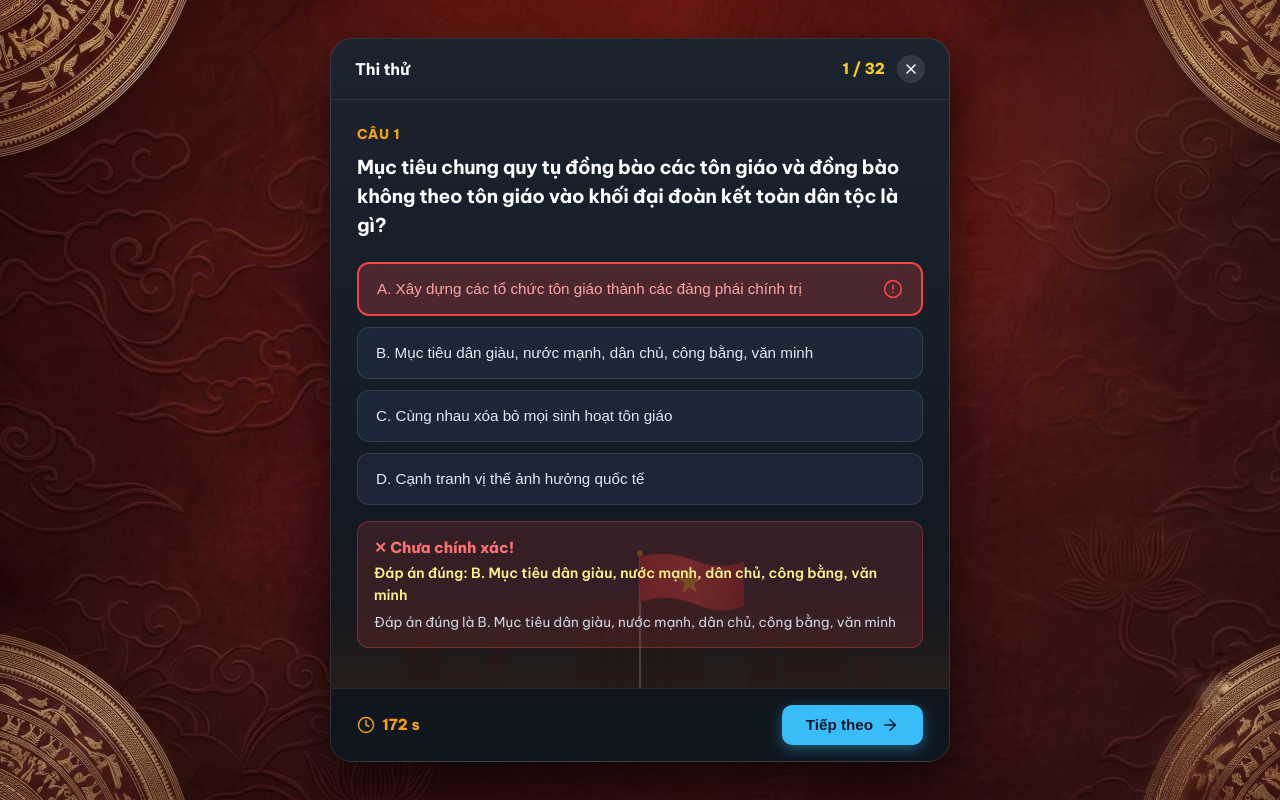
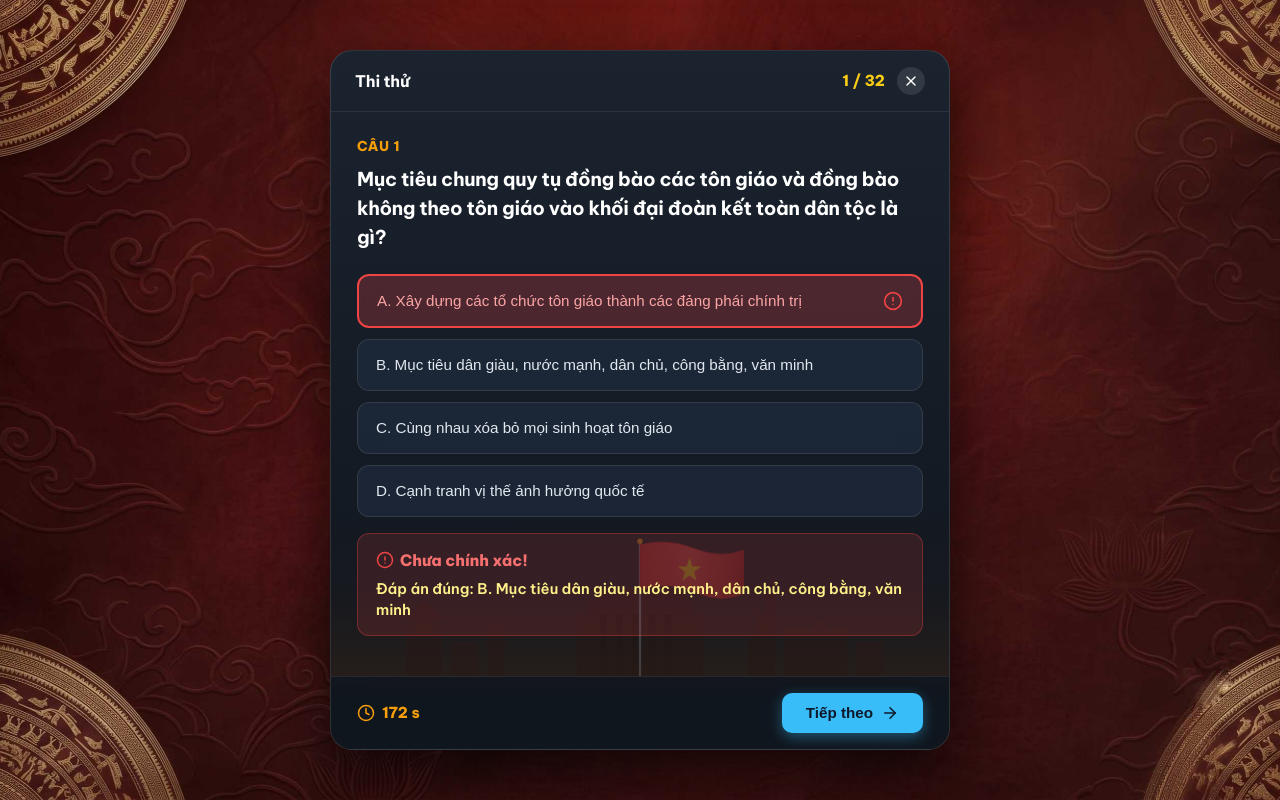
Before and after one commit to iam2ndtony/ArenaGame, a Next.js app: page /practice in a window 1280 px wide. Both pictures are taken after a click on the button 640 px from the left and 356 px from the top of the page. Built offline with nearby package versions, Linux system fonts and the light colour scheme.

Commit message:
fix: show only 'Chính xác!' on correct and display matched mixed letter on wrong answer

```diff
--- a/src/app/practice/page.tsx
+++ b/src/app/practice/page.tsx
@@ -120,9 +120,12 @@ export default function PracticePage() {
   };
 
   const letters = ['A', 'B', 'C', 'D'];
-  const isCorrect = selectedOption !== null ? selectedOption === currentQ.correctIndex : null;
-  const correctLetter = letters[currentQ.correctIndex] || '';
-  const correctAnswerText = `${correctLetter ? `${correctLetter}. ` : ''}${currentQ.options[currentQ.correctIndex] || ''}`;
+  const isCorrect = selectedOption !== null && currentQ ? selectedOption === currentQ.correctIndex : null;
+  const correctLetter = currentQ ? letters[currentQ.correctIndex] || '' : '';
+  const rawOptionText = currentQ ? currentQ.options[currentQ.correctIndex] || '' : '';
+  const correctAnswerText = rawOptionText.startsWith(`${correctLetter}.`)
+    ? rawOptionText
+    : `${correctLetter ? `${correctLetter}. ` : ''}${rawOptionText}`;
 
   return (
     <div style={{ minHeight: '100vh', display: 'flex', alignItems: 'center', justifyContent: 'center', padding: '24px 16px' }}>
@@ -137,7 +140,7 @@ export default function PracticePage() {
         isAnswered={isAnswered}
         isCorrect={isCorrect}
         correctAnswerText={correctAnswerText}
-        explanation={currentQ.explanation}
+        explanation={!isCorrect && currentQ.explanation && !currentQ.explanation.startsWith('Đáp án đúng') ? currentQ.explanation : undefined}
         countdownSeconds={timerSeconds}
         onNext={handleNext}
         onClose={() => router.push('/')}
--- a/src/components/QuestionCard.tsx
+++ b/src/components/QuestionCard.tsx
@@ -214,33 +214,63 @@ export default function QuestionCard({
           })}
         </div>
 
-        {/* Answer Explanation & Correct Answer box when answered */}
+        {/* Answer Feedback box when answered */}
         {isAnswered && (
           <div style={{
             background: isCorrect ? 'rgba(16, 185, 129, 0.15)' : 'rgba(239, 68, 68, 0.15)',
             border: isCorrect ? '1px solid rgba(16, 185, 129, 0.35)' : '1px solid rgba(239, 68, 68, 0.35)',
             borderRadius: '12px',
-            padding: '14px 16px',
+            padding: '14px 18px',
             marginBottom: '20px',
             position: 'relative',
             zIndex: 2,
           }}>
+            {isCorrect ? (
               <div style={{
                 fontWeight: '800',
-              fontSize: '0.95rem',
-              color: isCorrect ? '#34d399' : '#f87171',
-              marginBottom: '4px',
+                fontSize: '1.05rem',
+                color: '#34d399',
+                display: 'flex',
+                alignItems: 'center',
+                gap: '8px',
               }}>
-              {isCorrect ? '✓ Chính xác!' : '✕ Chưa chính xác!'}
+                <CheckCircle2 size={20} color="#10b981" />
+                <span>Chính xác!</span>
               </div>
-            {correctAnswerText && !isCorrect && (
-              <div style={{ fontSize: '0.88rem', color: '#fef08a', marginBottom: '6px', fontWeight: '600' }}>
+            ) : (
+              <div>
+                <div style={{
+                  fontWeight: '800',
+                  fontSize: '0.98rem',
+                  color: '#f87171',
+                  marginBottom: '6px',
+                  display: 'flex',
+                  alignItems: 'center',
+                  gap: '6px',
+                }}>
+                  <AlertCircle size={18} color="#ef4444" />
+                  <span>Chưa chính xác!</span>
+                </div>
+                {correctAnswerText && (
+                  <div style={{
+                    fontSize: '0.92rem',
+                    color: '#fef08a',
+                    fontWeight: '600',
+                    lineHeight: '1.45',
+                  }}>
                     Đáp án đúng: {correctAnswerText}
                   </div>
                 )}
-            {explanation && (
-              <div style={{ fontSize: '0.85rem', color: '#cbd5e1', lineHeight: '1.45' }}>
+                {explanation && !explanation.startsWith('Đáp án đúng') && (
+                  <div style={{
+                    fontSize: '0.85rem',
+                    color: '#cbd5e1',
+                    lineHeight: '1.45',
+                    marginTop: '6px',
+                  }}>
                     {explanation}
+                  </div>
+                )}
               </div>
             )}
           </div>
--- a/src/lib/questionUtils.ts
+++ b/src/lib/questionUtils.ts
@@ -98,7 +98,7 @@ export function normalizeQuestionList(rawData: any): NormalizedQuestion[] {
       question: q.question,
       options: optionsArray,
       correctIndex: correctIdx,
-      explanation: q.explanation || `Đáp án đúng là ${letter ? `${letter}. ` : ''}${optionsArray[correctIdx] || ''}`,
+      explanation: q.explanation || '',
     };
   });
 }
@@ -133,7 +133,7 @@ export function prepareShuffledDeck(questions: NormalizedQuestion[]): Normalized
       ...q,
       options: shuffledIndexed.map((item) => item.text),
       correctIndex: newCorrectIdx,
-      explanation: q.explanation || `Đáp án đúng là ${letters[newCorrectIdx]}: ${shuffledIndexed[newCorrectIdx]?.text}`,
+      explanation: q.explanation || '',
     };
   });
 }
```
Also changed, not shown: server.mjs (+11 -5 lines). Lines whose indentation alone changed are shown as unchanged.
